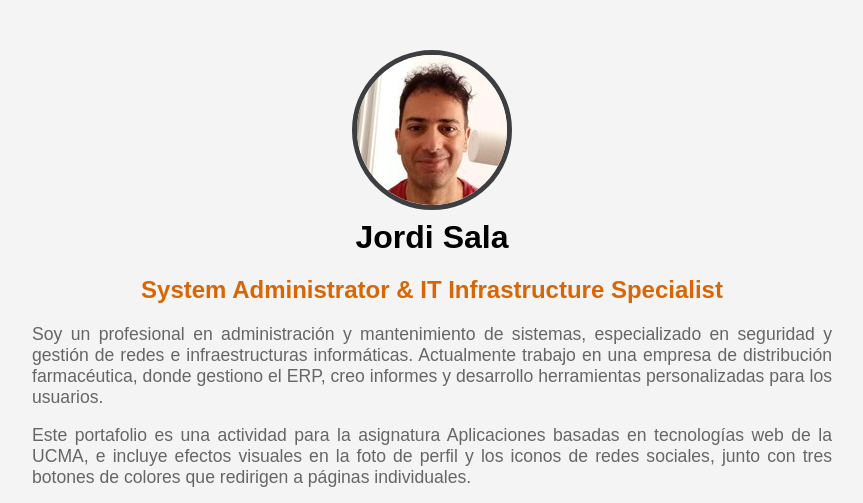
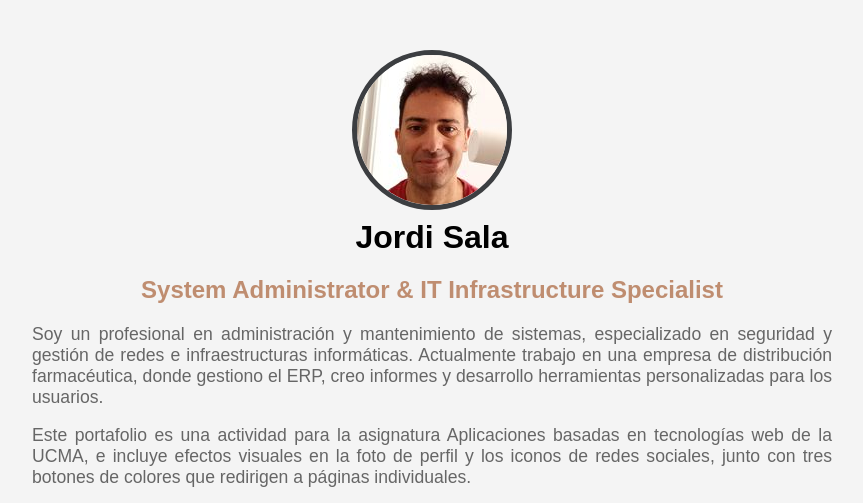
Before and after one commit to blackbomer/portfolioJordiSala, a plain HTML site: page index.html in a window 1280 px wide. Shown: the top 503 px of the page, without its empty margins (208-1071 px from the left). Drawn offline with Linux system fonts and the light colour scheme.

Commit message:
Update styles.css

```diff
--- a/css/styles.css
+++ b/css/styles.css
@@ -47,7 +47,7 @@ h1 {
 
 h2 {
     font-size: 1.5em;
-    color: #da6505;
+    color: #963c098f;
 }
 
 p {
```
